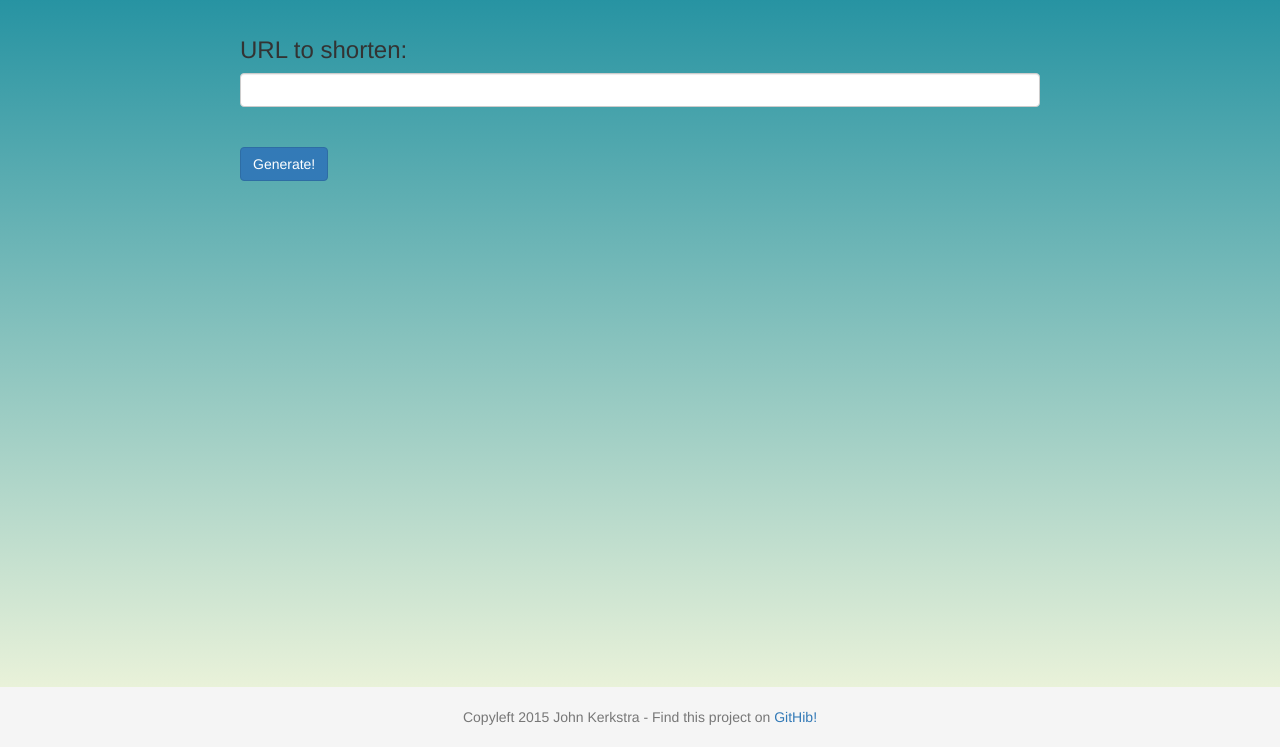
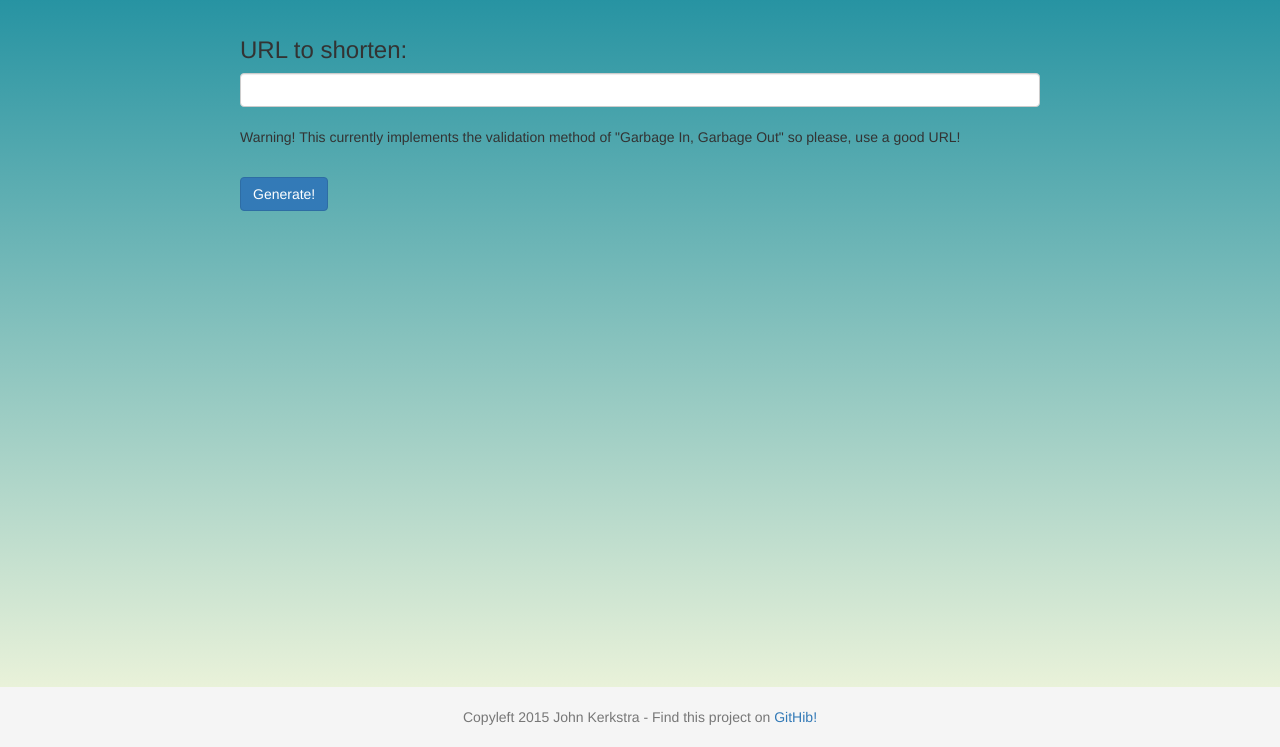
Before and after one commit to captainkerk/ducking-wookie, a website: page index.html in a window 1280 px wide. Shown: the part 53-800 px from the top of the page. Drawn offline with nearby package versions, Linux system fonts and the light colour scheme; no server answers.

```diff
--- a/index.html
+++ b/index.html
@@ -40,6 +40,7 @@
 
             <h3>URL to shorten:</h3><input type="text" class="form-control" id="url" name="url">
             <br>
+            <p>Warning! This currently implements the validation method of "Garbage In, Garbage Out" so please, use a good URL!</p>
             <br>
             <input type="submit" class="btn btn-primary" value="Generate!" id="shortenUrlformbtn"/>
             <br>
```
